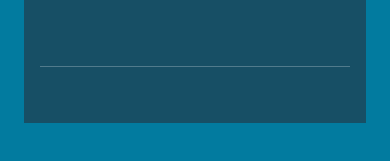
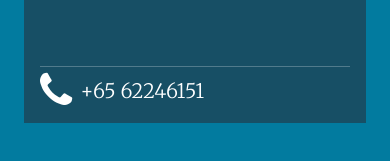
Before and after one commit to JPivista/Nautilus-Shipping, a Next.js app: page /contact-us in a window 390 px wide. Shown: the part 3204-3365 px from the top of the page. Built offline with nearby package versions, Linux system fonts and the light colour scheme.

Commit message:
singape mobile number is updated

```diff
--- a/components/ContactOffice.js
+++ b/components/ContactOffice.js
@@ -83,7 +83,7 @@ const ContactOffice = () => {
                   Singapore-069533
                 </Card.Text>
                 <hr />
-                <Card.Title className="off-phone card-titles" ></Card.Title>
+                <Card.Title className="off-phone d-flex align-items-center card-titles"><i className="fa fa-phone pe-2" style={{ fontSize: '30px !important' }}></i> <p className='merriweather mb-0' style={{ fontSize: '20px' }}>+65 62246151</p></Card.Title>
               </Card.Body>
             </Card>
           </Col>
```
